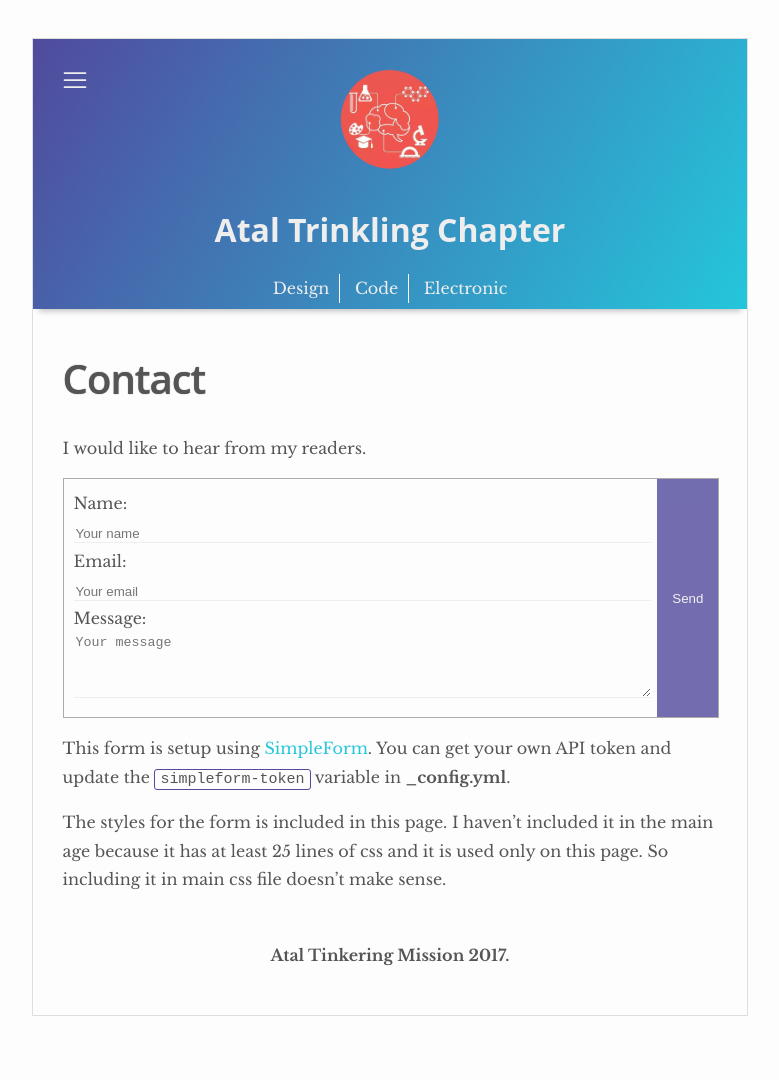
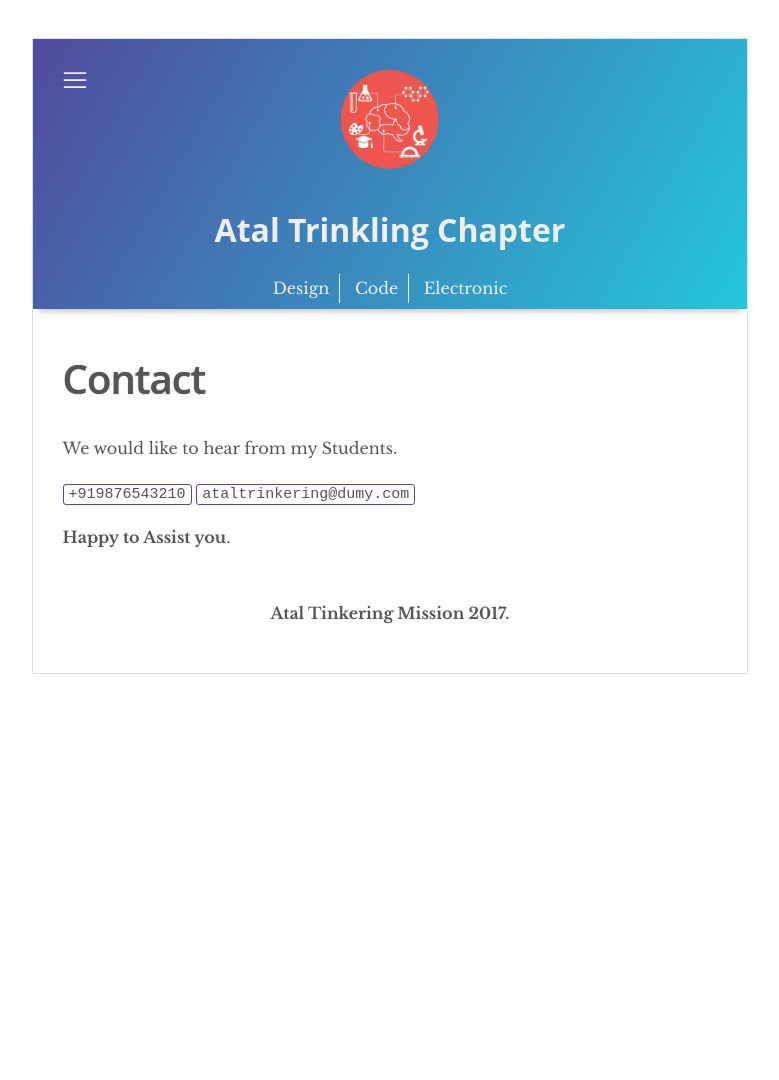
Before and after one commit to yugn27/atel, a Jekyll site: the page built from _pages/contact.md, in a window 1280 px wide. Shown: the whole page, without its empty margins (250-1029 px from the left). Built offline with Jekyll 4.4.1, drawn with Linux system fonts in a browser that asks for light colours; after the commit the page ends 900 px from its top, so only the background shows below that.

Commit message:
Update contact.md

```diff
--- a/_pages/contact.md
+++ b/_pages/contact.md
@@ -7,33 +7,14 @@ active: active
 ---
 
 
-I would like to hear from my readers.
-
-<form id="contact-form" class="form" action="https://getsimpleform.com/messages?form_api_token={{site.simpleform-token}}" method="POST" enctype="multipart/form-data">
-        <ul class="contact-ul">
-            <li class="contact-li">
-                <label class="contact-label" for="name">Name:</label>
-                <input type="text" placeholder="Your name" id="name" class="contact-input" name="name" tabindex="1"/>
-            </li>
-            <li class="contact-li">
-                <label class="contact-label" for="email">Email:</label>
-                <input type="email" placeholder="Your email" id="email" class="contact-input" name="email" tabindex="2"/>
-            </li>
-            <li class="contact-li">
-                <label class="contact-label" for="message">Message:</label>
-                <textarea class="contact-textarea" placeholder="Your message" class="contact-input" rows="4" id="message" name="message" tabindex="3"></textarea>
-            </li>
-
-        </ul>
-        <input type="submit" value="Send" id="submit"/>
-        <input type="hidden" name='redirect_to' value="{{site.redirect-to}}" />
-
-</form>
-
-This form is setup using [SimpleForm](https://getsimpleform.com){: target="_blank" rel="nofollow"}. You can get your own API token and update the ``simpleform-token`` variable in **_config.yml**.
+We would like to hear from my Students.
 
 
-The styles for the form is included in this page. I haven't included it in the main age because it has at least 25 lines of css and it is used only on this page. So including it in main css file doesn't make sense.
+``+919876543210``
+``ataltrinkering@dumy.com``
+
+**Happy to Assist you**.
+
 
 <style>
 form {
```
